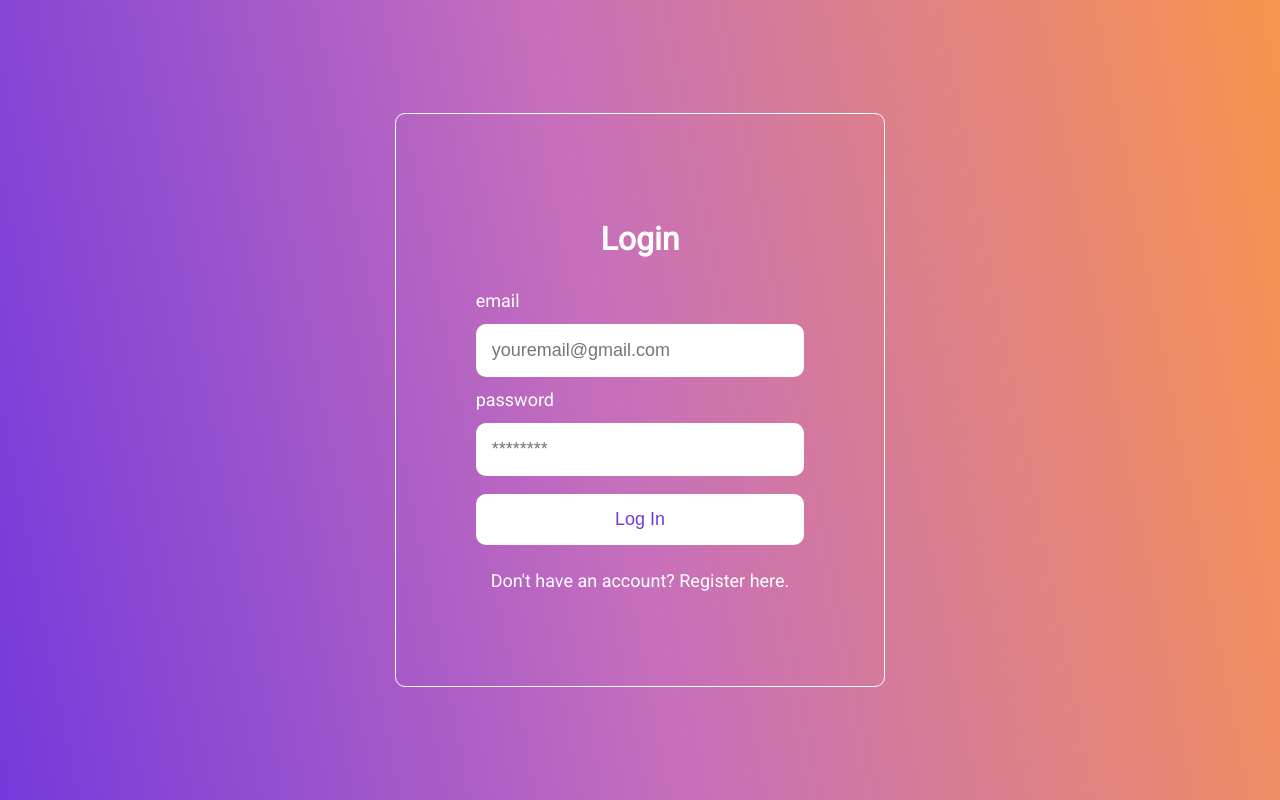
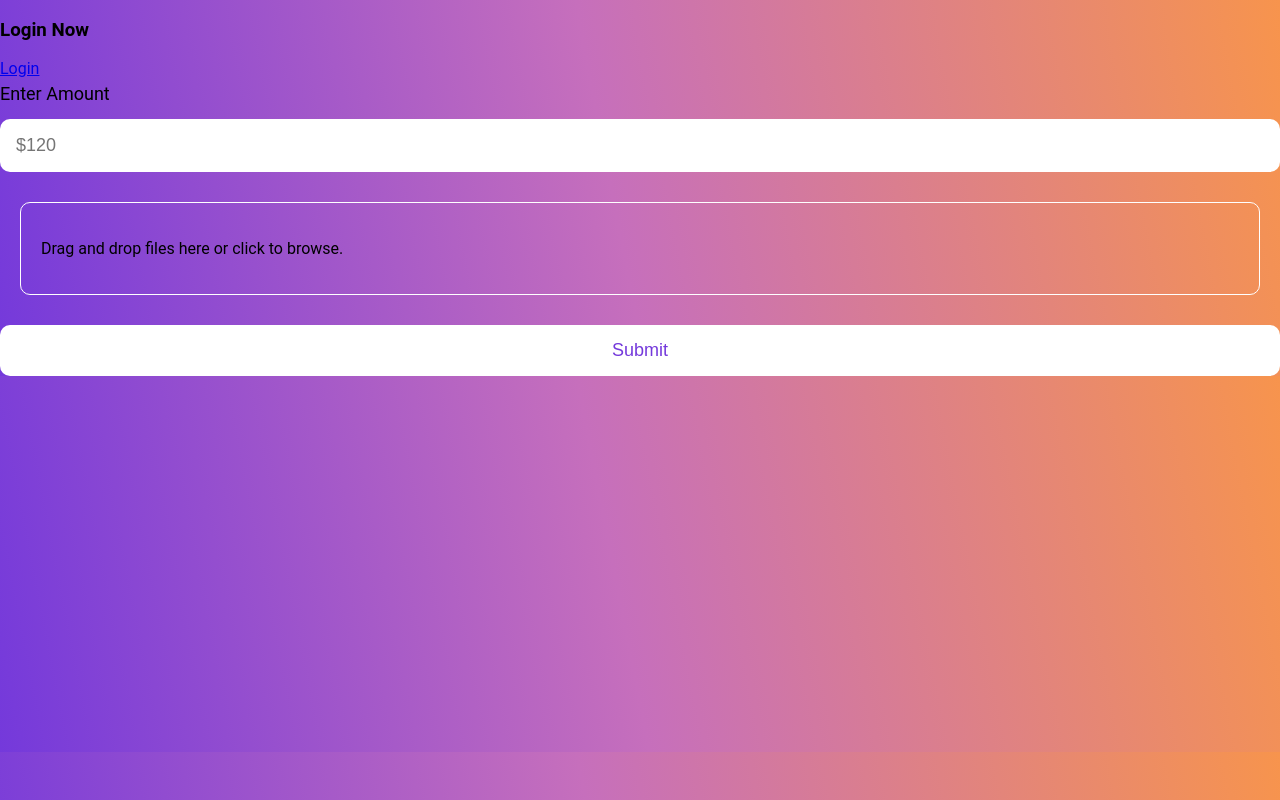
Before and after one commit to ethancs13/react, a React (Create React App) app in the folder login-register/: page / in a window 1280 px wide. Built offline with nearby package versions, Linux system fonts and the light colour scheme.

Commit message:
login works but doesnt auth

```diff
--- a/login-register/package.json
+++ b/login-register/package.json
@@ -13,6 +13,7 @@
     "cookie-parser": "^1.4.6",
     "cors": "^2.8.5",
     "graphql": "^16.8.1",
+    "jsonwebtoken": "^9.0.2",
     "mysql": "^2.18.1",
     "react": "^18.2.0",
     "react-auth-kit": "^3.0.0-alpha.44",
--- a/login-register/src/App.js
+++ b/login-register/src/App.js
@@ -1,5 +1,5 @@
 import React, { useState } from "react";
-import FileUpload from "./FileUpload";
+import Home from "./Home";
 import './App.css';
 import { Login } from "./Login";
 import { Register } from "./Register";
@@ -12,9 +12,10 @@ function App() {
   return (
     <BrowserRouter>
       <Routes>
-        <Route path="*" element={<Login />} />
-        <Route path="/upload" element={<FileUpload />} />
+        <Route path="*" element={<Home />} />
+        <Route path="/" element={<Home />} />
         <Route path="/signup" element={<Register />} />
+        <Route path="/login/*" element={<Login />} />
       </Routes>
     </BrowserRouter>
   );
--- a/login-register/src/FileUpload.jsx
+++ /dev/null
@@ -1,48 +0,0 @@
-import React, { useState } from 'react';
-import { useDropzone } from 'react-dropzone';
-import axios from 'axios';
-import './App.css';
-
-
-const FileUpload = (props) => {
-
-  const [ amount, setAmount ] = useState('');
-  const [uploadedFiles, setUploadedFiles] = useState([]);
-
-  const { getRootProps, getInputProps } = useDropzone({
-    onDrop: (acceptedFiles) => {
-      setUploadedFiles(acceptedFiles);
-    },
-  });
-
-  const handleSubmit = (e) => {
-
-    e.preventDefault();
-    axios.post('http://localhost:3001/upload', { email: props.user, amount: amount, file: JSON.stringify(uploadedFiles) })
-      .then((data) => {
-        setAmount('');
-        setUploadedFiles([]);
-      })
-  }
-
-  return (
-    <form className='container' onSubmit={handleSubmit}>
-      <label htmlFor="amount-input">Enter Amount</label>
-      <input className='amount-input' name="amount-input" value={amount} onChange={(e) => setAmount(e.target.value)} placeholder='$120' />
-
-      <div className='drag-drop-area' {...getRootProps()}>
-        <label htmlFor="file-input"></label>
-        <input className='file-input' name="file-input" id='file-input' {...getInputProps()} />
-        <p>Drag and drop files here or click to browse.</p>
-        <ul>
-          {uploadedFiles.map((file) => (
-            <li key={file.name}>{file.name}</li>
-          ))}
-        </ul>
-      </div>
-      <button type="Submit" className='button'>Submit</button>
-    </form>
-  );
-};
-
-export default FileUpload;
--- a/login-register/src/Home.jsx
+++ b/login-register/src/Home.jsx
@@ -1,32 +1,95 @@
-import React, { useState } from "react";
+import React, { useState, useEffect } from 'react';
+import { useNavigate, Link } from 'react-router-dom';
+import { useDropzone } from 'react-dropzone';
 import axios from 'axios';
+import './App.css';
 
-export const Login = (props) => {
-    const [email, setEmail] = useState('');
-    const [pass, setPass] = useState('');
+
+const Home = (props) => {
+
+  axios.defaults.withCredentials = true;
+
+
+  const navigate = useNavigate();
+
+  const [amount, setAmount] = useState('');
+  const [uploadedFiles, setUploadedFiles] = useState([]);
+
+  const [auth, setAuth] = useState(false)
+  const [message, setMessage] = useState('')
+  const [name, setName] = useState('')
+
+  useEffect(() => {
+    axios.get('http://localhost:3001/')
+      .then((res) => {
+        console.log(res)
+        if (res.data.Status === 'Success') {
+          setAuth(true);
+          setName(res.data.email)
+          navigate('/');
+        } else {
+          alert('Incorrect Login')
+          setAuth(false);
+          setMessage(res.data.Error)
+          navigate('/login');
+        }
+      })
+  }, [])
+
+  const { getRootProps, getInputProps } = useDropzone({
+    onDrop: (acceptedFiles) => {
+      setUploadedFiles(acceptedFiles);
+    },
+  });
+
 
   const handleSubmit = (e) => {
     e.preventDefault();
-        axios.post('http://localhost:3002/upload/', { email: email, password: pass})
+    axios.post('http://localhost:3001/upload', { email: props.user, amount: amount, file: JSON.stringify(uploadedFiles) })
       .then((data) => {
-            console.log('Hello ' + email)
-            setEmail('');
-            setPass('');
+        setAmount('');
+        setUploadedFiles([]);
       })
   }
+  const handleLogout = () => {
 
+  }
 
   return (
-        <div className="auth-form-container">
-            <h2>Login</h2>
-            <form className="login-form" onSubmit={handleSubmit}>
-                <label htmlFor="email">Amount</label>
-                <input value={email} onChange={(e) => setEmail(e.target.value)}type="email" placeholder="youremail@gmail.com" id="email" name="email" />
-                <label htmlFor="password">File Upload</label>
-                <input value={pass} onChange={(e) => setPass(e.target.value)} type="password" placeholder="********" id="password" name="password" />
-                <button type="submit">Log In</button>
+    <div>
+      <nav>
+        {
+          auth ?
+            <div>
+              <h3>You are authorized --- {name}</h3>
+              <button className='btn btn-danger' onClick={handleLogout}>Logout</button>
+            </div>
+            :
+            <div>
+              <h3>{message}</h3>
+              <h3>Login Now</h3>
+              <Link to="/login" className="btn btn-primary">Login</Link>
+            </div>
+        }
+      </nav>
+      <form className='container' onSubmit={handleSubmit}>
+        <label htmlFor="amount-input">Enter Amount</label>
+        <input className='amount-input' name="amount-input" value={amount} onChange={(e) => setAmount(e.target.value)} placeholder='$120' />
+
+        <div className='drag-drop-area' {...getRootProps()}>
+          <label htmlFor="file-input"></label>
+          <input className='file-input' name="file-input" id='file-input' {...getInputProps()} />
+          <p>Drag and drop files here or click to browse.</p>
+          <ul>
+            {uploadedFiles.map((file) => (
+              <li key={file.name}>{file.name}</li>
+            ))}
+          </ul>
+        </div>
+        <button type="Submit" className='button'>Submit</button>
       </form>
-            <button className="link-btn" onClick={() => props.onFormSwitch('register')} >Don't have an account? Register here.</button>
     </div>
-)
-}
+  );
+};
+
+export default Home;
--- a/login-register/src/Login.jsx
+++ b/login-register/src/Login.jsx
@@ -2,8 +2,9 @@ import React, { useState } from "react";
 import axios from 'axios';
 import './App.css'
 import { Register } from './Register'
-import FileUpload from './FileUpload';
+import Home from './Home';
 import { Navigate } from "react-router-dom";
+import { useNavigate } from 'react-router-dom';
 import { BrowserRouter as Router, Routes, Route, Link } from 'react-router-dom';
 
 
@@ -11,19 +12,23 @@ export const Login = () => {
     const [email, setEmail] = useState('');
     const [pass, setPass] = useState('');
 
+    const navigate = useNavigate();
+
+
+    axios.defaults.withCredentials = true;
+
     const handleSubmit = (e) => {
         e.preventDefault();
 
         axios.post('http://localhost:3001/login', { email: email, password: pass })
-            .then((data) => {
-                console.log(data)
+            .then((data, err) => {
                 if (data.data.Status === "Success") {
                     setEmail('');
                     setPass('');
-                    return <Navigate to="/" />;
+                    navigate('/')
                 } else {
                     alert('Incorrect, please try again.')
-                    return;
+                    return err;
                 }
             })
     }
@@ -47,7 +52,7 @@ export const Login = () => {
                 <Routes>
                     {/* <Route exact path='/' element={< Login />}></Route> */}
                     <Route exact path='/signup' element={< Register />}></Route>
-                    <Route exact path='/upload' element={< FileUpload />}></Route>
+                    <Route exact path='/upload' element={< Home />}></Route>
                 </Routes>
             </div>
     )
--- a/login-register/src/Register.jsx
+++ b/login-register/src/Register.jsx
@@ -14,6 +14,11 @@ export const Register = () => {
         e.preventDefault();
         axios.post('http://localhost:3001/signup', { email: email, password: pass })
             .then((data) => {
+                if (data.data.Status === 'Success') {
+                    navigate('/login');
+                } else {
+                    alert('Error');
+                }
                 setEmail('');
                 setPass('');
             })
```
Also changed, not shown: 2 other files (tests, documents, lock files or other folders). Lines whose indentation alone changed are shown as unchanged.
